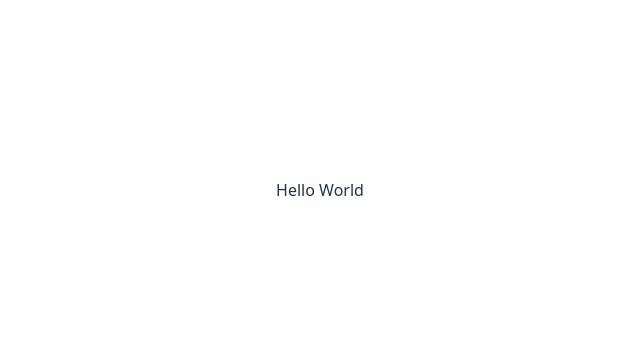
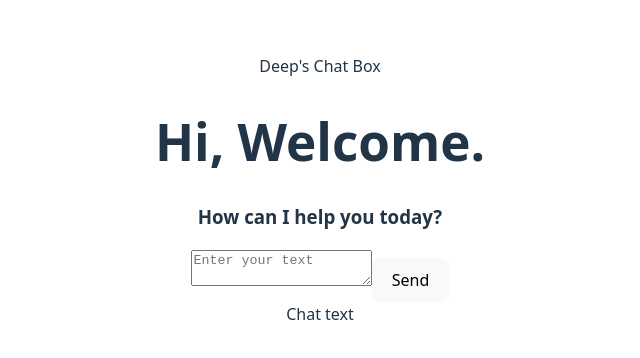
Before and after one commit to dprajapati4/ai-chatbot, a React (Vite) app: page / in a window 1280 px wide. Shown: the part 210-568 px from the top of the page, without its empty margins (320-960 px from the left). Built offline with nearby package versions, Linux system fonts and the light colour scheme.

Commit message:
add basic components

```diff
--- a/src/App.tsx
+++ b/src/App.tsx
@@ -1,10 +1,22 @@
 import './App.css'
+import ChatBoxContainer from './components/ChatBoxContainer';
+import Chat from './components/Chat';
+import Header from './components/Header';
+import SearchBar from './components/SearchBar';
 
 function App() {
+
+
   return (
-    <>
-    Hello World
-    </>
+    <ChatBoxContainer>
+      <div>
+       Deep's Chat Box
+      </div>
+      <Header/>
+      <SearchBar />
+      <Chat/>
+    </ChatBoxContainer>
+
   )
 }
 
--- /dev/null
+++ b/src/components/Button.tsx
@@ -0,0 +1,15 @@
+interface ButtonProps {
+  textContent: string;
+  handleClick: () => void;
+  disabled?: boolean;
+}
+
+const Button = ({ textContent, handleClick, disabled }: ButtonProps) => {
+  return (
+    <button type="submit" onClick={handleClick} disabled={disabled}>
+      {textContent}
+    </button>
+  );
+};
+
+export default Button;
--- /dev/null
+++ b/src/components/Chat.tsx
@@ -0,0 +1,14 @@
+// TODO:Update these types
+
+// type Chat = {
+
+// }
+// interface ChatProps {
+//   content: Chat[];
+// }
+
+const Chat = () => {
+  return <div>Chat text</div>;
+};
+
+export default Chat;
--- /dev/null
+++ b/src/components/ChatBoxContainer.tsx
@@ -0,0 +1,10 @@
+import type { ReactNode } from "react";
+
+interface ChatBoxContainerProps {
+  children: ReactNode;
+}
+const ChatBoxContainer = ({ children }: ChatBoxContainerProps) => {
+  return <div className="app-name">{children}</div>;
+};
+
+export default ChatBoxContainer;
--- /dev/null
+++ b/src/components/Header.tsx
@@ -0,0 +1,10 @@
+const Header = () => {
+  return (
+    <div>
+      <h1>Hi, Welcome.</h1>
+      <h3>How can I help you today?</h3>
+    </div>
+  );
+};
+
+export default Header;
--- /dev/null
+++ b/src/components/SearchBar.tsx
@@ -0,0 +1,21 @@
+import Button from "./Button";
+
+// interface SearchBarProps {
+//   handleClick: () => {};
+// }
+
+const SearchBar = () => {
+  return (
+    <div>
+      <textarea className="search-input" placeholder="Enter your text" />
+      <Button
+        textContent="Send"
+        handleClick={() => {
+          alert("Clicked Search");
+        }}
+      />
+    </div>
+  );
+};
+
+export default SearchBar;
```
